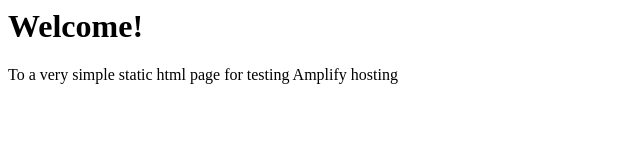
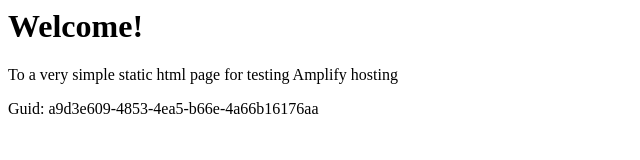
Before and after one commit to aws-aemilia-gru/Github-PR-Commit-Integration-Test-DoNotTouch-GitHubAutoBuildCanaryTest-v1-preprod-sa-east-1, a website: page src/index.html in a window 1280 px wide. Shown: the whole page, without its empty margins (0-640 px from the left). Drawn offline with Linux system fonts and the light colour scheme.

Commit message:
commit from integ tests

```diff
--- a/src/index.html
+++ b/src/index.html
@@ -1,3 +1,5 @@
+
+
 <html lang="en">
 
 <head>
@@ -10,6 +12,6 @@
 <body>
     <h1>Welcome!</h1>
     <p>To a very simple static html page for testing Amplify hosting</p>
-</body>
+    <p>Guid: a9d3e609-4853-4ea5-b66e-4a66b16176aa</p></body>
 
 </html>
```
